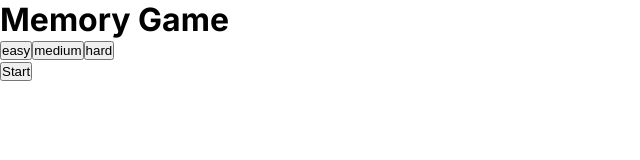
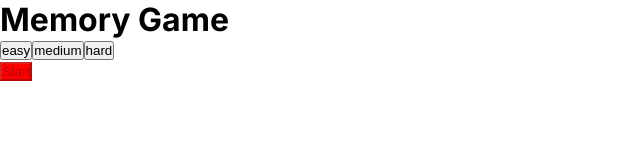
Before and after one commit to Emma-Jonna/Memory-Game, a Next.js app in the folder memory-game/: page / in a window 1280 px wide. Shown: the top 160 px of the page, without its empty margins (0-640 px from the left). Built offline with nearby package versions, Linux system fonts and the light colour scheme.

Commit message:
updated the start button
made the start button disabled if you have not chosen a difficulty and will be active once a difficulty is chosen

```diff
--- a/memory-game/src/app/globals.css
+++ b/memory-game/src/app/globals.css
@@ -26,3 +26,11 @@ body {
     color-scheme: dark;
   }
 }
+
+.start-button:disabled {
+  background-color: red;
+}
+
+.start-button {
+  background-color: green;
+}
--- a/memory-game/src/app/page.tsx
+++ b/memory-game/src/app/page.tsx
@@ -3,40 +3,27 @@
 import styles from "./page.module.css";
 import DifficultyButton from "@/components/buttons/DifficultyButton";
 import StartButton from "@/components/buttons/StartButton";
-import {useState, useContext} from "react";
+import {useState, useContext, useEffect} from "react";
 import {GameDifficultyContext} from "./contexts/DifficultyContext";
 
 export default function Home() {
   const {chosendifficulty, changeDifficultyTo, gameDifficulties} = useContext(
     GameDifficultyContext
   ) as GameDifficultyContext;
-  /*   type GameDifficulties = {
-    name: string;
-    numberOfCards: number;
-  }; */
+  const [startbutton, setStartbutton] = useState(true);
 
-  // const [chosendifficulty, setChosendifficulty] = useState<GameDifficulties>();
+  useEffect(() => {
+    if (chosendifficulty != null) {
+      console.log("startbutton is active");
+      setStartbutton(false);
+    } else {
+      console.log("startbutton is not active");
+    }
+  }, [chosendifficulty]);
 
-  /*  const handleClick = (event: React.MouseEvent<HTMLButtonElement, MouseEvent>) => {
-    // console.log(event);
-    // console.log(event.target);
-    // console.log(event.currentTarget);
-    // console.log(event.currentTarget.value);
-    // console.log(event.currentTarget.id);
-    gameDifficulties.forEach((element) => {
-      if (element.name == event.currentTarget.id) {
-        setChosendifficulty(element);
-        console.log(element);
-      }
-    });
-
-    // console.log(chosendifficulty?.name);
-
-    // setChosendifficulty(event.currentTarget.)
-  };
- */
   const handleSubmit = (event: React.MouseEvent<HTMLButtonElement, MouseEvent>) => {
     console.log(event.currentTarget);
+
     if (chosendifficulty == null) {
       console.log("no difficulty chosen");
       return;
@@ -44,20 +31,6 @@ export default function Home() {
       console.log("the chosen difficulty is", chosendifficulty.name);
     }
   };
-
-  // console.log(chosendifficulty);
-
-  /*  const gameDifficulties: GameDifficulties[] = [
-    {
-      name: "easy",
-      numberOfCards: 12,
-    },
-    {
-      name: "medium",
-      numberOfCards: 20,
-    },
-    {name: "hard", numberOfCards: 30},
-  ]; */
 
   return (
     <main className={styles.main}>
@@ -77,7 +50,7 @@ export default function Home() {
         })}
       </div>
 
-      <StartButton onClick={handleSubmit} />
+      <StartButton className="start-button" onClick={handleSubmit} disabled={startbutton} />
     </main>
   );
 }
--- a/memory-game/src/components/buttons/StartButton.tsx
+++ b/memory-game/src/components/buttons/StartButton.tsx
@@ -10,7 +10,7 @@ const StartButton = ({
   onClick: React.MouseEventHandler<HTMLButtonElement>;
 }) => {
   return (
-    <button className={className} onClick={onClick}>
+    <button className={className} onClick={onClick} disabled={disabled}>
       <p>Start</p>
     </button>
   );
```
